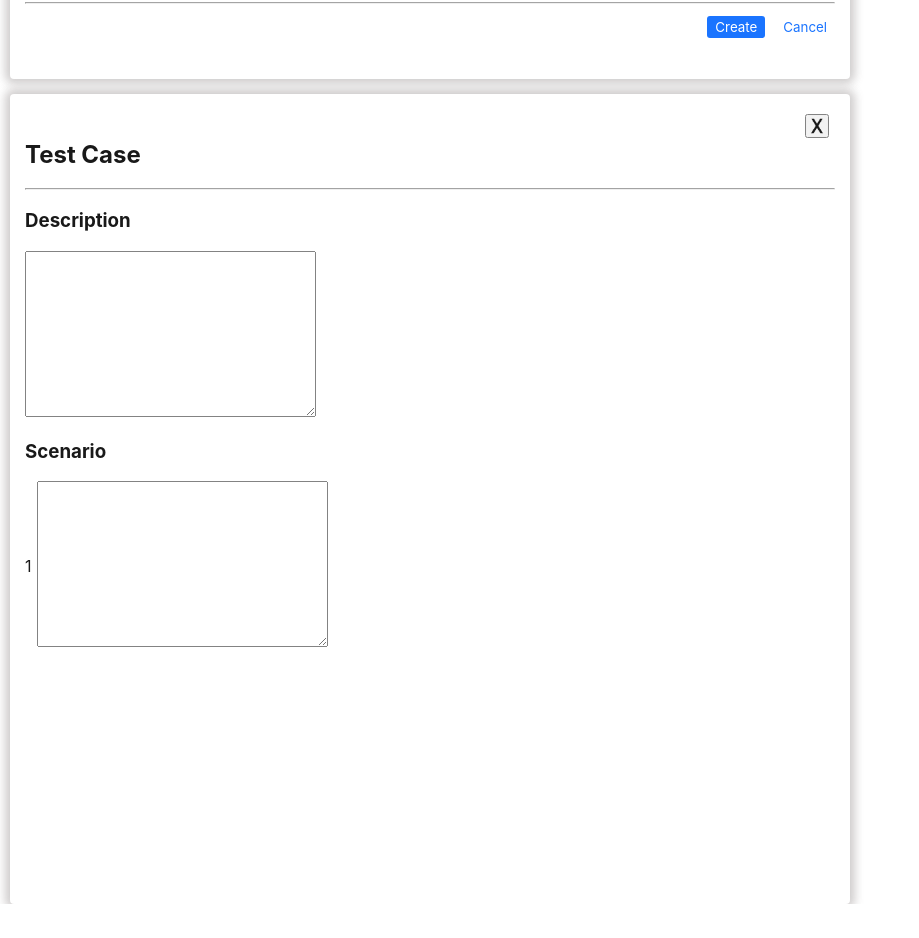
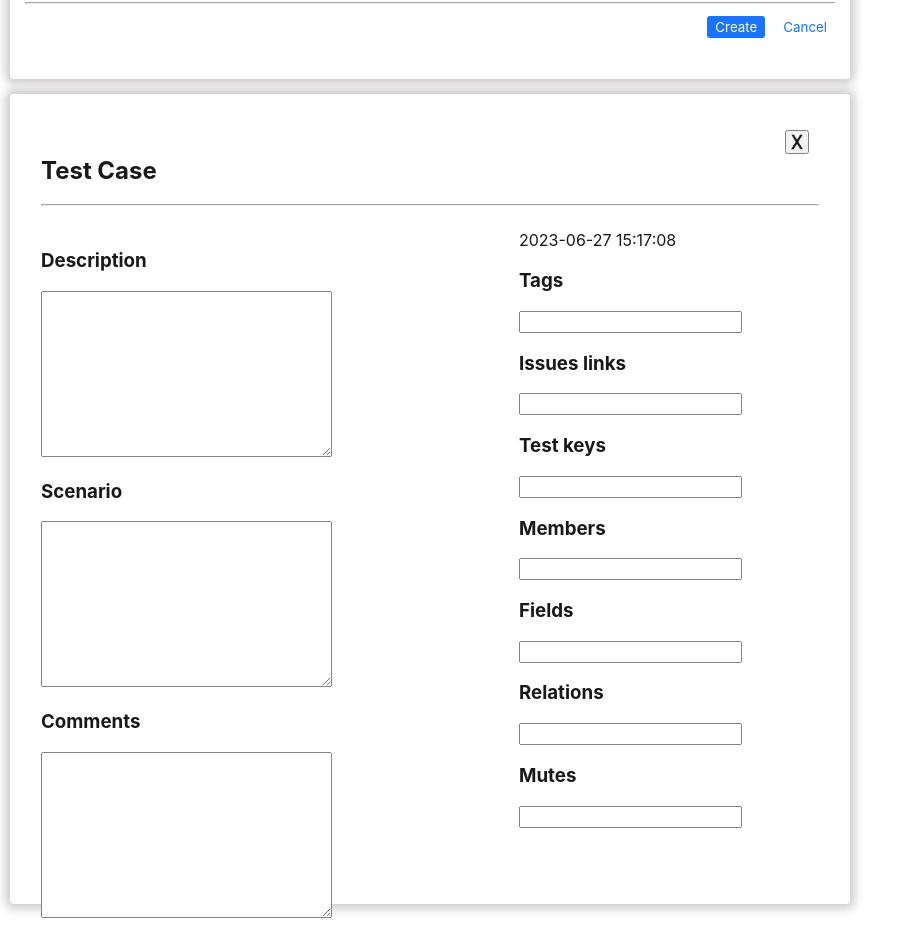
Before and after one commit to VasiliiV/TestBase, a Next.js app in the folder my-app/: page / in a window 1280 px wide. Shown: the part 1217-2155 px from the top of the page, without its empty margins (0-919 px from the left). Before the commit the page ends 2121 px from the top, so only its background shows below. Built offline with nearby package versions, Linux system fonts and the light colour scheme.

Commit message:
add input

```diff
--- a/my-app/pages/prog_parse_tags/Main.jsx
+++ b/my-app/pages/prog_parse_tags/Main.jsx
@@ -62,7 +62,7 @@ function Main() {
     return (
         <div id='main'>
             <div id="header">
-                <h1 className="headerMain">Test base for QA. Welcome!</h1>
+                <h1 className="headerMain">Test base for Junior QA. Welcome!</h1>
             </div>
             <div id="body">
                 <div id="">
--- a/my-app/pages/prog_parse_tags/create_issue/CreateIssue.css
+++ b/my-app/pages/prog_parse_tags/create_issue/CreateIssue.css
@@ -28,7 +28,7 @@
     padding: 0;
     position: relative;
     top: 20px;
-    left: 780px;
+    left: 744px;
 }
 .icon__close {
     width: 100%;
--- a/my-app/pages/prog_parse_tags/create_test_case/CreateTestCase.css
+++ b/my-app/pages/prog_parse_tags/create_test_case/CreateTestCase.css
@@ -9,6 +9,9 @@
     padding-right: 15px;
     opacity: 0.9;
 }
+.testCase ._Pane {
+    padding: 16px;
+}
 .Scenario__content {
     display: flex;
     align-items: center;
@@ -16,3 +19,22 @@
 .Scenario__number {
     margin-right: 5px;
 }
+.testCase__content {
+    padding-top: 16px;
+}
+.testCaseOverview {
+    align-items: flex-start;
+    display: flex;
+    justify-content: space-between;
+}
+.testCaseOverview__primary {
+    flex: 1 1 auto;
+    overflow: hidden;
+}
+.TestCaseOverview__secondary {
+    flex: 1 1 30%;
+    max-width: 300px;
+    min-width: 200px;
+    overflow: hidden;
+    padding-left: 16px;
+}
--- a/my-app/pages/prog_parse_tags/create_test_case/CreateTestCase.jsx
+++ b/my-app/pages/prog_parse_tags/create_test_case/CreateTestCase.jsx
@@ -8,6 +8,9 @@ function CreateTestCase() {
 
     return isOpen ? (
         <div className="testCase">
+           <div class="_Pane">
+
+                <div className="testCase__header">
                 <div>
                     <button title="Close" className="button__close" onClick={handleClose}>
                         <span>
@@ -17,10 +20,10 @@ function CreateTestCase() {
                         </span>
                     </button>
                 </div>
-            <div className="testCase__header">
                     <h2>Test Case</h2>
+                    <hr/>
                 </div>
-            <hr/>
+
                 <div className="testCase__content">
                     <div className="testCaseOverview">
                         <div className="testCaseOverview__primary">
@@ -33,7 +36,7 @@ function CreateTestCase() {
                                     </h3>
                                     <div className="Description__content">
                                         <div>
-                                        <textarea name="" id="" cols="30" rows="10">
+                                            <textarea name="" id="" cols="30" rows="10" maxLength={255}>
 
                                             </textarea>
                                         </div>
@@ -48,9 +51,24 @@ function CreateTestCase() {
                                         </div>
                                     </h3>
                                     <div className="Scenario__content">
-                                    <div className="Scenario__number">1</div>
                                         <div>
-                                        <textarea name="" id="" cols="30" rows="10">
+                                            <textarea name="" id="" cols="30" rows="10" maxLength={255}>
+
+                                            </textarea>
+                                        </div>
+                                    </div>
+                                </section>
+                            </div>
+                            <div className="Comments">
+                                <section>
+                                    <h3 className="Comments__header">
+                                        <div className="Comments__name">
+                                        Comments
+                                        </div>
+                                    </h3>
+                                    <div className="Comments__content">
+                                        <div>
+                                            <textarea name="" id="" cols="30" rows="10" maxLength={255}>
 
                                             </textarea>
                                         </div>
@@ -58,7 +76,68 @@ function CreateTestCase() {
                                 </section>
                             </div>
                         </div>
-                    <div className="testCaseOverview__secondary">
+                        <div className="TestCaseOverview__secondary">
+                            <div className="TestCaseOverview__created-date">
+                                <span className="DateTime">2023-06-27 </span>
+                                <span className="DateTime">15:17:08</span>
+                            </div>
+                            <div className="class="EditableModal>
+                            <div>
+                                <h3>Tags</h3>
+                            </div>
+                            <div>
+                                <input type="text" />
+                            </div>
+                        </div>
+                        <div className="class="EditableModal>
+                            <div>
+                                <h3>Issues links</h3>
+                            </div>
+                            <div>
+                                <input type="text" />
+                            </div>
+                        </div>
+                        <div className="class="EditableModal>
+                            <div>
+                                <h3>Test keys</h3>
+                            </div>
+                            <div>
+                                <input type="text" />
+                            </div>
+                        </div>
+                        <div className="class="EditableModal>
+                            <div>
+                                <h3>Members</h3>
+                            </div>
+                            <div>
+                                <input type="text" />
+                            </div>
+                        </div>
+                        <div className="class="EditableModal>
+                            <div>
+                                <h3>Fields</h3>
+                            </div>
+                            <div>
+                                <input type="text" />
+                            </div>
+                        </div>
+                        <div className="class="EditableModal>
+                            <div>
+                                <h3>Relations</h3>
+                            </div>
+                            <div>
+                                <input type="text" />
+                            </div>
+                        </div>
+                        <div className="class="EditableModal>
+                            <div>
+                                <h3>Mutes</h3>
+                            </div>
+                            <div>
+                                <input type="text" />
+                            </div>
+                        </div>
+                        </div>
 
                     </div>
                 </div>
```
Lines whose indentation alone changed are shown as unchanged.
